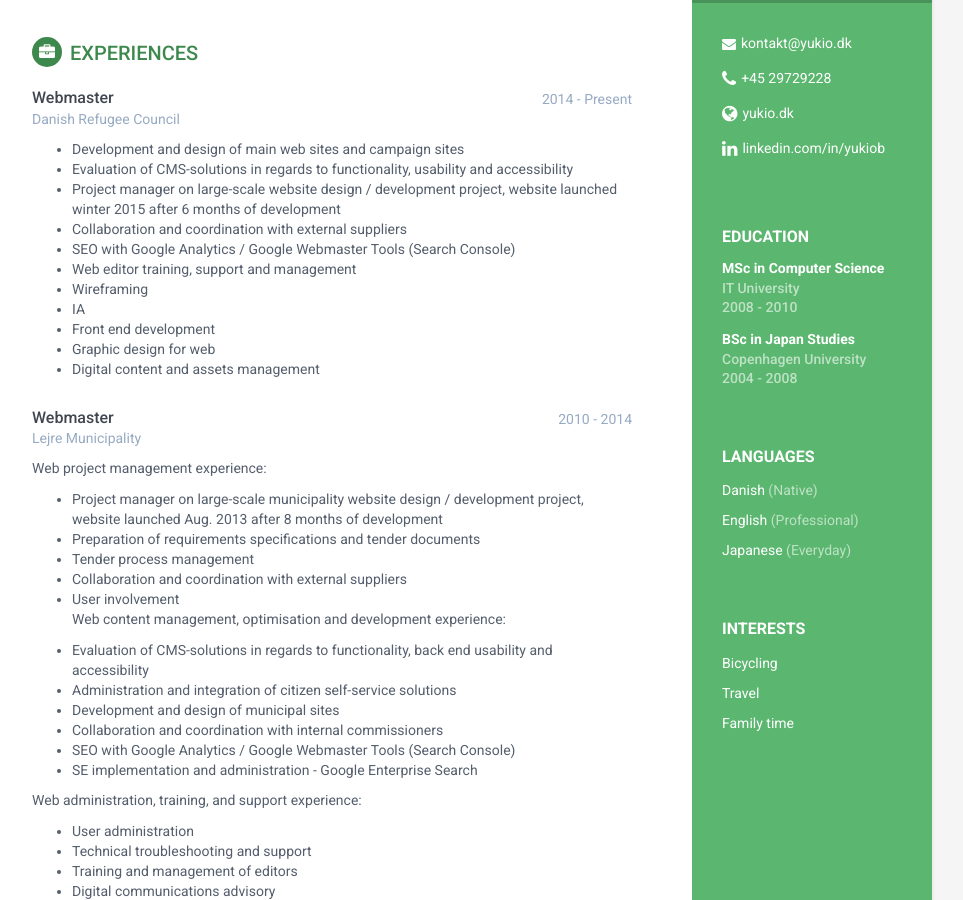
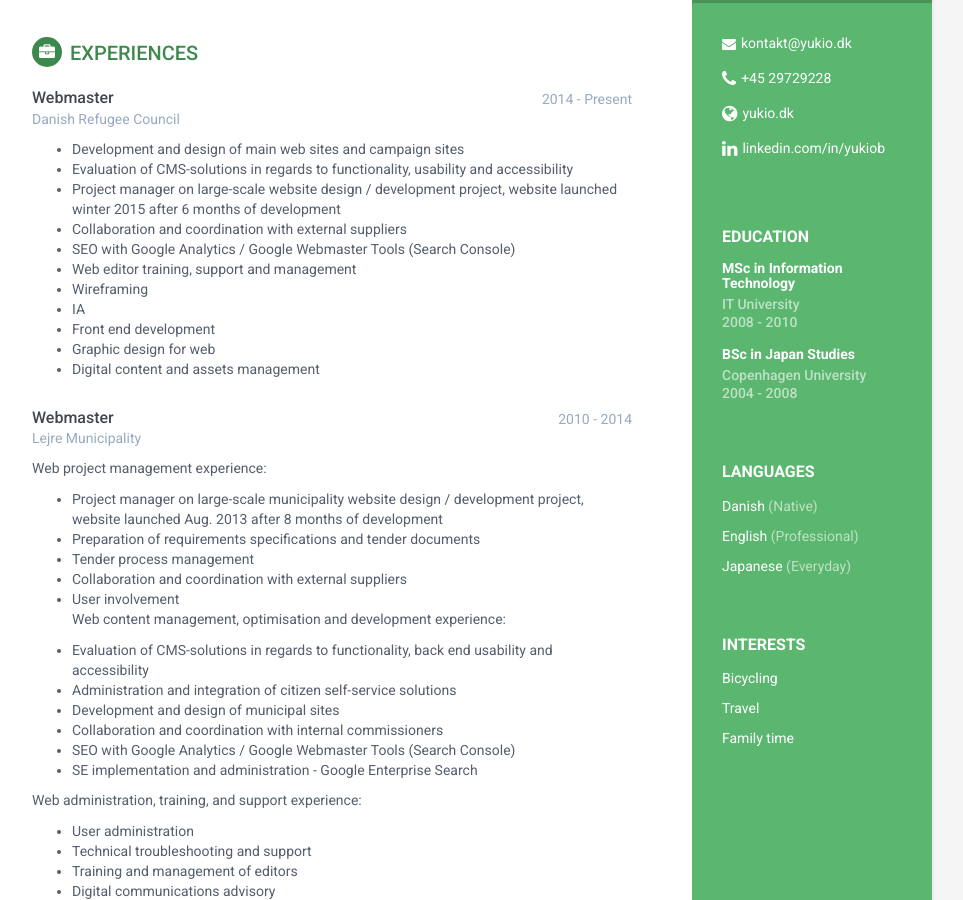
Before and after one commit to yukiob/online-cv, a Jekyll site: the page built from index.html, in a window 1280 px wide and 900 px high, scrolled down 318 px. Shown: the whole window, without its empty margins (188-1151 px from the left). Built offline with Jekyll 4.4.1, drawn with Linux system fonts in a browser that asks for light colours.

Commit message:
no message

```diff
--- a/_includes/education.html
+++ b/_includes/education.html
@@ -1,7 +1,7 @@
  <div class="education-container container-block">
 <h2 class="container-block-title">Education</h2>
 <div class="item">
-    <h4 class="degree">MSc in Computer Science</h4>
+    <h4 class="degree">MSc in Information Technology</h4>
     <h5 class="meta">IT University</h5>
     <div class="time">2008 - 2010</div>
 </div><!--//item-->
```
